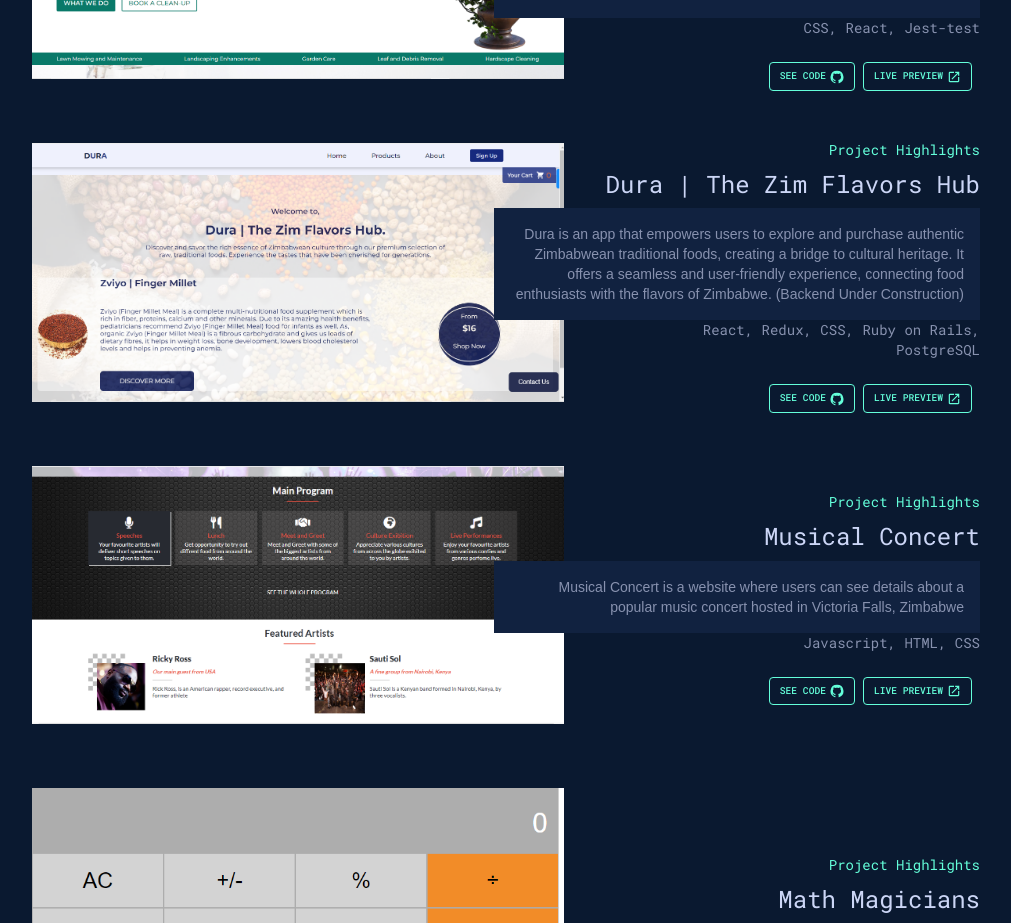
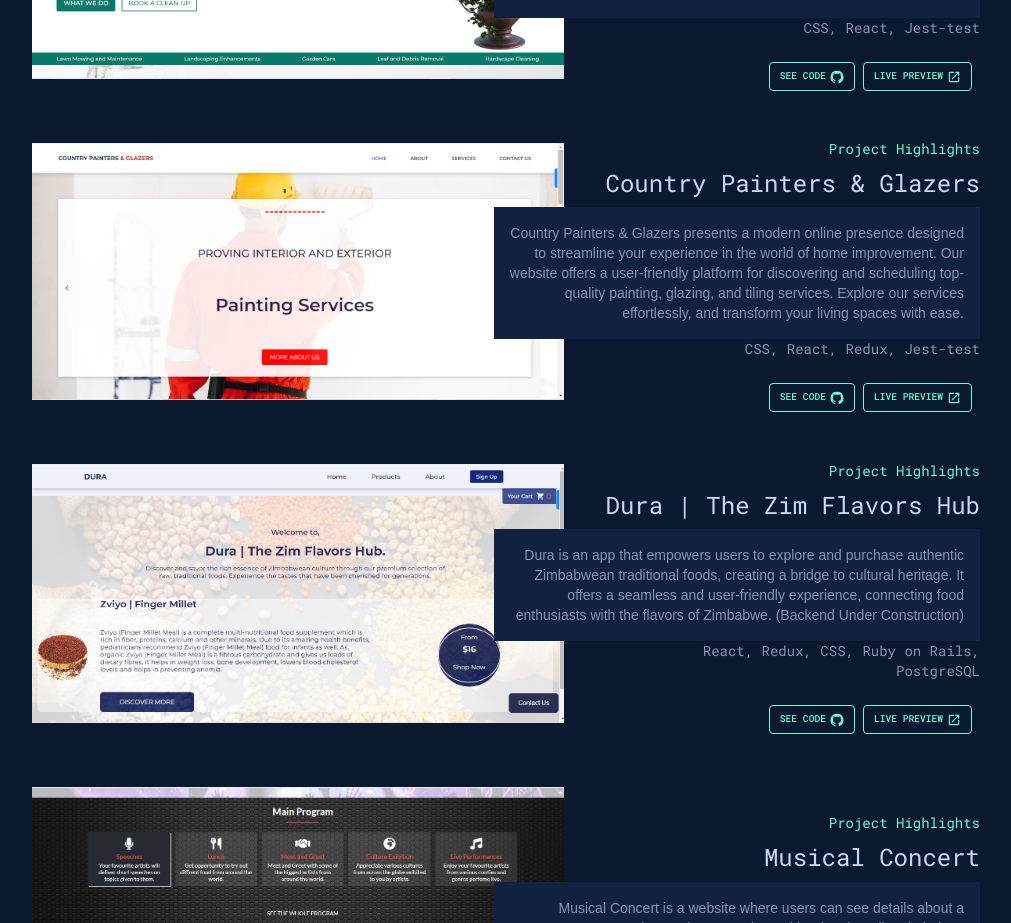
Before and after one commit to Amen-Musingarimi/portfolio, a React (Create React App) app: page /#home in a window 1280 px wide. Shown: the part 1740-2663 px from the top of the page, without its empty margins (120-1131 px from the left). Built offline with nearby package versions, Linux system fonts and the light colour scheme.

Commit message:
Add another project

```diff
--- a/src/projects/data.js
+++ b/src/projects/data.js
@@ -7,6 +7,7 @@ import concertImage from '../assets/projects/musicalconcert.png';
 import recipeImage from '../assets/projects/recipeapp.png';
 import yardCare from '../assets/projects/yard-care.png';
 import dura from '../assets/projects/dura-app.png';
+import countryPainters from '../assets/projects/country-painters.png';
 
 const data = {
   skills: [
@@ -29,6 +30,15 @@ const data = {
       project_image: yardCare,
       project_tech: 'CSS, React, Jest-test',
       project_link: 'https://github.com/Amen-Musingarimi/yard-care.git',
+    },
+    {
+      project_name: 'Country Painters & Glazers',
+      project_live_link: 'https://country-painters.netlify.app/',
+      project_description:
+        'Country Painters & Glazers presents a modern online presence designed to streamline your experience in the world of home improvement. Our website offers a user-friendly platform for discovering and scheduling top-quality painting, glazing, and tiling services. Explore our services effortlessly, and transform your living spaces with ease.',
+      project_image: countryPainters,
+      project_tech: 'CSS, React, Redux, Jest-test',
+      project_link: 'https://github.com/Amen-Musingarimi/country-painters.git',
     },
     {
       project_name: 'Dura | The Zim Flavors Hub',
```
Also changed, not shown: src/assets/projects/country-painters.png (added), src/assets/projects/spacetravelers.png (deleted).
